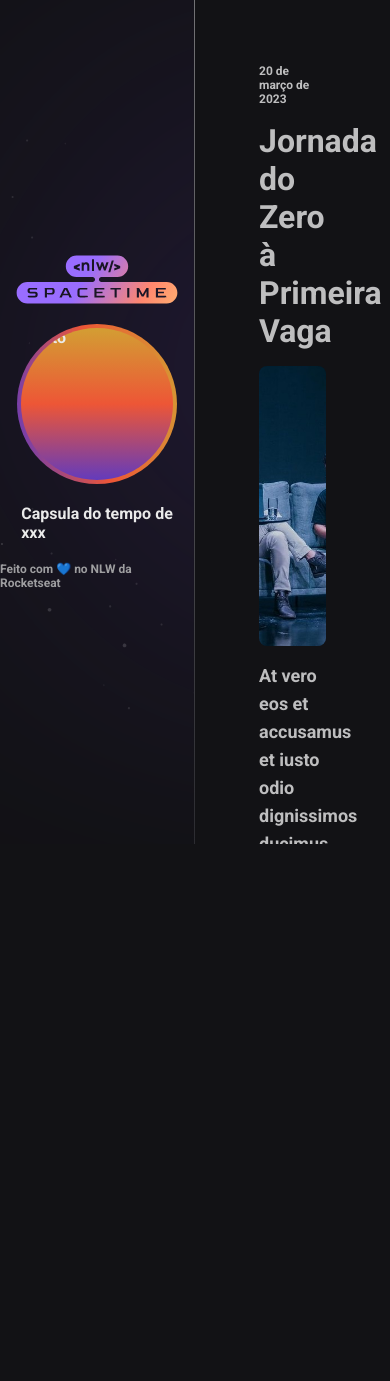
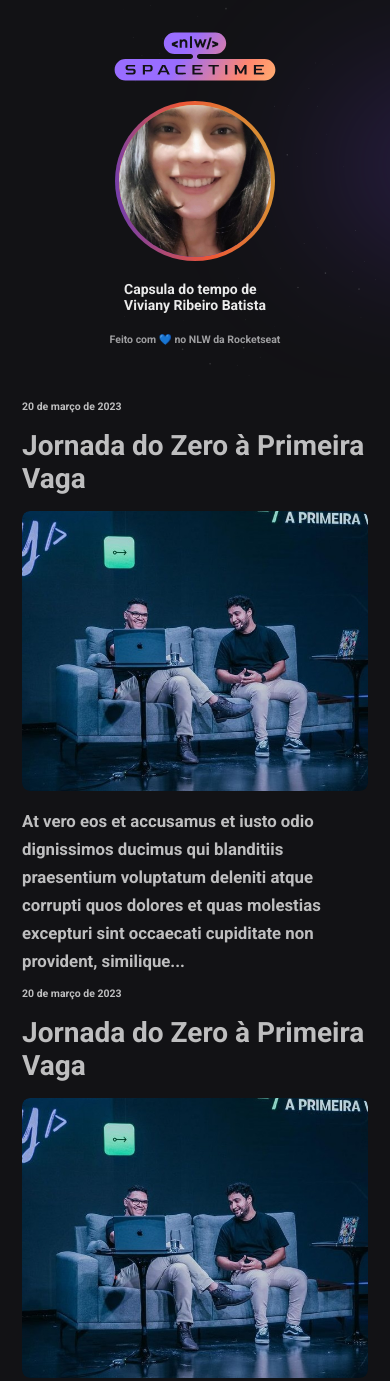
Before and after one commit to Vivianyribeiro/Estudos, a plain HTML site: page estudos_html_css/rocketseat/nlw-trilha-explore/index.html in a window 390 px wide. Shown: the top 1381 px of the page. Before the commit the page ends 844 px from the top, so only its background shows below. Drawn offline with Linux system fonts and the light colour scheme.

Commit message:
updated rocketseat nlw-explore

```diff
--- a/estudos_html_css/rocketseat/nlw-trilha-explore/index.html
+++ b/estudos_html_css/rocketseat/nlw-trilha-explore/index.html
@@ -1,63 +1,97 @@
 <!DOCTYPE html>
 <html lang="en">
+  <head>
+    <meta charset="UTF-8" />
+    <meta http-equiv="X-UA-Compatible" content="IE=edge" />
+    <meta name="viewport" content="width=device-width, initial-scale=1.0" />
 
-<head>
-    <meta charset="UTF-8">
-    <meta http-equiv="X-UA-Compatible" content="IE=edge">
-    <meta name="viewport" content="width=device-width, initial-scale=1.0">
-
-    <link rel="preconnect" href="https://fonts.googleapis.com">
-    <link rel="preconnect" href="https://fonts.gstatic.com" crossorigin>
+    <link rel="preconnect" href="https://fonts.googleapis.com" />
+    <link rel="preconnect" href="https://fonts.gstatic.com" crossorigin />
     <link
       href="https://fonts.googleapis.com/css2?family=Poppins:wght@300;500&family=Roboto:ital,wght@0,700;1,400&display=swap"
-        rel="stylesheet">
+      rel="stylesheet"
+    />
 
-    <link rel="icon" type="image/png" href="assets/favicon.png">
-    <link rel="stylesheet" href="styles.css">
+    <link rel="icon" type="image/png" href="assets/favicon.png" />
+    <link rel="stylesheet" href="styles.css" />
 
     <title>NLW Spacetime</title>
   </head>
 
   <body>
     <aside>
-        <img src="./assets/logo.svg" alt="logo nlw spacetime">
-        <img class="foto" src="assets/aaa.jpeg" alt="foto">
+      <img src="./assets/logo.svg" alt="logo nlw spacetime" />
+      <img class="foto" src="assets/vivi.jpg" alt="eu" />
 
       <p>
         Capsula do tempo de <br />
-            <strong>xxx</strong>
+        <strong>Viviany Ribeiro Batista</strong>
       </p>
 
       <spam>Feito com 💙 no NLW da Rocketseat</spam>
-
     </aside>
 
     <nav>
-        <a href="https://www.youtube.com/watch?v=3nz5HkUJaVU" class="memory" target="_blank">
+      <a
+        href="https://www.youtube.com/watch?v=3nz5HkUJaVU"
+        class="memory"
+        target="_blank"
+      >
         <small>20 de março de 2023</small>
         <h1>Jornada do Zero à Primeira Vaga</h1>
-            <img src="assets/jornada.png" alt="Rodrigo e Mayk Apresentando o Evento Jornada do zero à Primeira Vaga">
-            <p>At vero eos et accusamus et iusto odio dignissimos ducimus qui blanditiis praesentium voluptatum deleniti
-                atque corrupti quos dolores et quas molestias excepturi sint occaecati cupiditate non provident,
-                similique...</p>
+        <div>
+          <img
+          src="assets/jornada.png"
+          alt="Rodrigo e Mayk Apresentando o Evento Jornada do zero à Primeira Vaga"
+          />
+        </div>
+        <p>
+          At vero eos et accusamus et iusto odio dignissimos ducimus qui
+          blanditiis praesentium voluptatum deleniti atque corrupti quos dolores
+          et quas molestias excepturi sint occaecati cupiditate non provident,
+          similique...
+        </p>
       </a>
-        <a href="https://www.youtube.com/watch?v=3nz5HkUJaVU" class="memory" target="_blank">
+      <a
+        href="https://www.youtube.com/watch?v=3nz5HkUJaVU"
+        class="memory"
+        target="_blank"
+      >
         <small>20 de março de 2023</small>
         <h1>Jornada do Zero à Primeira Vaga</h1>
-            <img src="assets/jornada.png" alt="Rodrigo e Mayk Apresentando o Evento Jornada do zero à Primeira Vaga">
-            <p>At vero eos et accusamus et iusto odio dignissimos ducimus qui blanditiis praesentium voluptatum deleniti
-                atque corrupti quos dolores et quas molestias excepturi sint occaecati cupiditate non provident,
-                similique...</p>
+        <div>
+          <img
+          src="assets/jornada.png"
+          alt="Rodrigo e Mayk Apresentando o Evento Jornada do zero à Primeira Vaga"
+          />
+        </div>
+        <p>
+          At vero eos et accusamus et iusto odio dignissimos ducimus qui
+          blanditiis praesentium voluptatum deleniti atque corrupti quos dolores
+          et quas molestias excepturi sint occaecati cupiditate non provident,
+          similique...
+        </p>
       </a>
-        <a href="https://www.youtube.com/watch?v=3nz5HkUJaVU" class="memory" target="_blank">
+      <a
+        href="https://www.youtube.com/watch?v=3nz5HkUJaVU"
+        class="memory"
+        target="_blank"
+      >
         <small>20 de março de 2023</small>
         <h1>Jornada do Zero à Primeira Vaga</h1>
-            <img src="assets/jornada.png" alt="Rodrigo e Mayk Apresentando o Evento Jornada do zero à Primeira Vaga">
-            <p>At vero eos et accusamus et iusto odio dignissimos ducimus qui blanditiis praesentium voluptatum deleniti
-                atque corrupti quos dolores et quas molestias excepturi sint occaecati cupiditate non provident,
-                similique...</p>
+        <div>
+          <img
+          src="assets/jornada.png"
+          alt="Rodrigo e Mayk Apresentando o Evento Jornada do zero à Primeira Vaga"
+          />
+        </div>
+        <p>
+          At vero eos et accusamus et iusto odio dignissimos ducimus qui
+          blanditiis praesentium voluptatum deleniti atque corrupti quos dolores
+          et quas molestias excepturi sint occaecati cupiditate non provident,
+          similique...
+        </p>
       </a>
     </nav>
   </body>
-
 </html>
--- a/estudos_html_css/rocketseat/nlw-trilha-explore/styles.css
+++ b/estudos_html_css/rocketseat/nlw-trilha-explore/styles.css
@@ -3,6 +3,38 @@
     padding: 0;
     box-sizing: border-box;
     /*respeitar a bordar das caixas*/
+}
+
+:root {
+  font-size: 16px;  /*definindo como padrao ai se em uma da font size quero 12px faço 12/16 que resulta em 0.75rem*/
+}
+
+::-webKit-scrollbar { /*WEKIT PERMITE renderizar e modificar os elementos do navegador*/
+  width: 8px; /*da 8 px de largura pra barra*/
+}
+
+::-webKit-scrollbar-track {
+  background-color: #2c2c31; /*da uma corzinha para a coluna da barra*/
+}
+
+::-webKit-scrollbar-thumb {
+  background-color: #9e9ea0; /*da uma corzinha um pouco mais clara que a de fundo para a barra que rola*/
+}
+
+@keyframes entering { /*keyframes : recurso do CSS que permite criar animações personalizadas, definindo diferentes estágios e estilos para os elementos ao longo da animação*/
+
+  /*0% { background-color: #ffaaaa;}
+  30% { background-color: #aaffaa;}
+  78% { opacity: 0;}
+  100% { opacity: 1;} ou assim:*/
+  from {
+    opacity: 0;
+    transform: translateY(-200px);/* ele deslizando verticalmente*/
+  }
+  to {
+    opacity: 1;
+    transform: translateY(0px);/* ele parando */
+  }
 }
 
 body {
@@ -21,6 +53,7 @@ nav {
     grid-area: timeline; /*to dizendo que a area dela no grid e a time line*/
 
     overflow-y: scroll;/*quando o conteudo nao caber na vertical (y) habilite a barra scroll*/
+    animation: entering 1.4s ease-in-out; /*isto para o @frames funcionar anmado e o numero e o tempo fazendo o processo*/
 }
 
 .memory {
@@ -38,24 +71,39 @@ nav {
 
 .memory small {
     color: #bebebf;
-    font-size: 12px;
+    font-size: 0.75rem;
 }
 
 .memory h1 {
     color: #bebebf;
-    font-size: 32px;
+    font-size: 2rem;
 }
 
 .memory img {
     width: 100%;
     height: 280px;
-    object-fit: cover;
-    /*nao esticar mantendo tipo uma capa*/
+    object-fit: cover; /*nao esticar mantendo tipo uma capa*/
     border-radius: 8px;
+
+    transition: transform 0.3s ease-in-out; /*suavizacao*/
+}
+
+.memory div {
+  width: 100%;
+  height: 280px;
+  overflow: hidden;
+  border-radius: 8px;
+
+}
+
+
+.memory:hover img{
+  transform: scale(1.1);
+
 }
 
 .memory p {
-    font-size: 18px;
+    font-size: 1.2rem;
     color: #bebebf;
     line-height: 28px;
     /*espacamento da linha*/
@@ -77,6 +125,10 @@ aside {
     background-size: auto 100%;/*se ajusta ao tamanho do pai*/
 }
 
+aside *{
+  animation: entering 1.4s ease-in-out; /*todos elsementos dentro do aside pega a mesma animacao do frame*/
+}
+
 aside img:nth-child(2) {
     width: 160px;
     height: 160px;
@@ -86,14 +138,40 @@ aside img:nth-child(2) {
     border: 4px solid transparent; /*pra fazer ela ficar colorida depois*/
     background: linear-gradient(#d39e33, #ed5636, #633bbc) padding-box,
       linear-gradient(260deg, #d39e33, #ed5636, #633bbc) border-box;
+    object-fit: cover;
+
 }
 
 asid p {
-    font-size: 32px;
+    font-size: 2rem;
     text-align: center;
 }
 
 aside spam {
-    font-size: 12px;
+    font-size: 0.75rem;
     color: #9e9ea0;
 }
+
+/*Responsividade*/
+@media (max-width: 768px) {
+  :root {
+    font-size: 14px; /*quando a tela e menor mudei o tamanho de referencia as fontes*/
+  }
+  body {
+    grid-template-columns: 1fr;
+    grid-template-rows: 0.2fr 0.8fr;
+    grid-template-areas:
+    "profile"
+    "timeline";
+  }
+
+  aside {
+    border-right: none;
+    padding: 32px 12px;
+  }
+
+  nav {
+    overflow-y: visible;/*quando a tela e péquena deixa o scroll rolar em tudo*/
+    padding: 22px;
+  }
+}
```
Also changed, not shown: Notas/rocktseat.txt, estudos_html_css/rocketseat/nlw-trilha-explore/assets/eu.jpg (added), estudos_html_css/rocketseat/nlw-trilha-explore/assets/vivi.jpg (added), 3 other files. Lines whose indentation alone changed are shown as unchanged.
